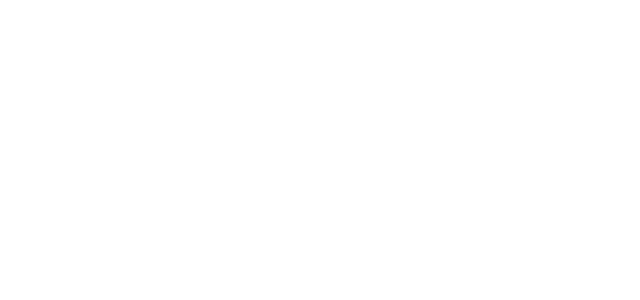
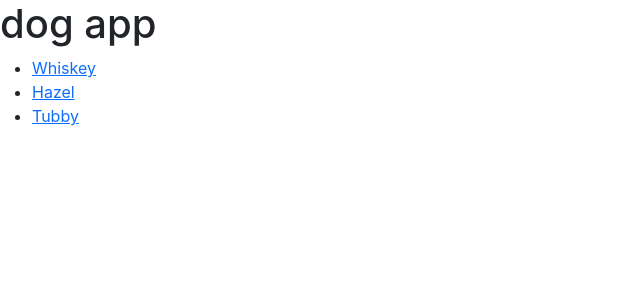
Before and after one commit to ehsansh/react-bootcamp, a React (Create React App) app: page / in a window 1280 px wide. Before the commit this address had no page. Shown: the top 300 px of the page, without its empty margins (0-640 px from the left). Built offline with nearby package versions, Linux system fonts and the light colour scheme.

Commit message:
add navbar

```diff
--- a/src/App.js
+++ b/src/App.js
@@ -1,6 +1,7 @@
 import React, { Component } from 'react';
 import DogList from './DogList';
 import DogDeatils from './DogDetails';
+import Navbar from './Navbar';
 import { Route, Routes } from 'react-router-dom';
 import whiskey from './imgs/whiskey.jpg';
 import hazel from './imgs/hazel.jpg';
@@ -44,6 +45,7 @@ export default class App extends Component {
     render() {
         return (
             <div>
+                <Navbar dogs={this.props.dogs} />
                 <Routes>
                     <Route
                         exact
--- /dev/null
+++ b/src/Navbar.js
@@ -0,0 +1,17 @@
+import { Link } from 'react-router-dom';
+function Navbar(props) {
+    return (
+        <div>
+            <h1>dog app</h1>
+            <ul>
+                {props.dogs.map(d => (
+                    <li key={d.name}>
+                        <Link to={`/dogs/${d.name}`}>{d.name}</Link>
+                    </li>
+                ))}
+            </ul>
+        </div>
+    );
+}
+
+export default Navbar;
```
